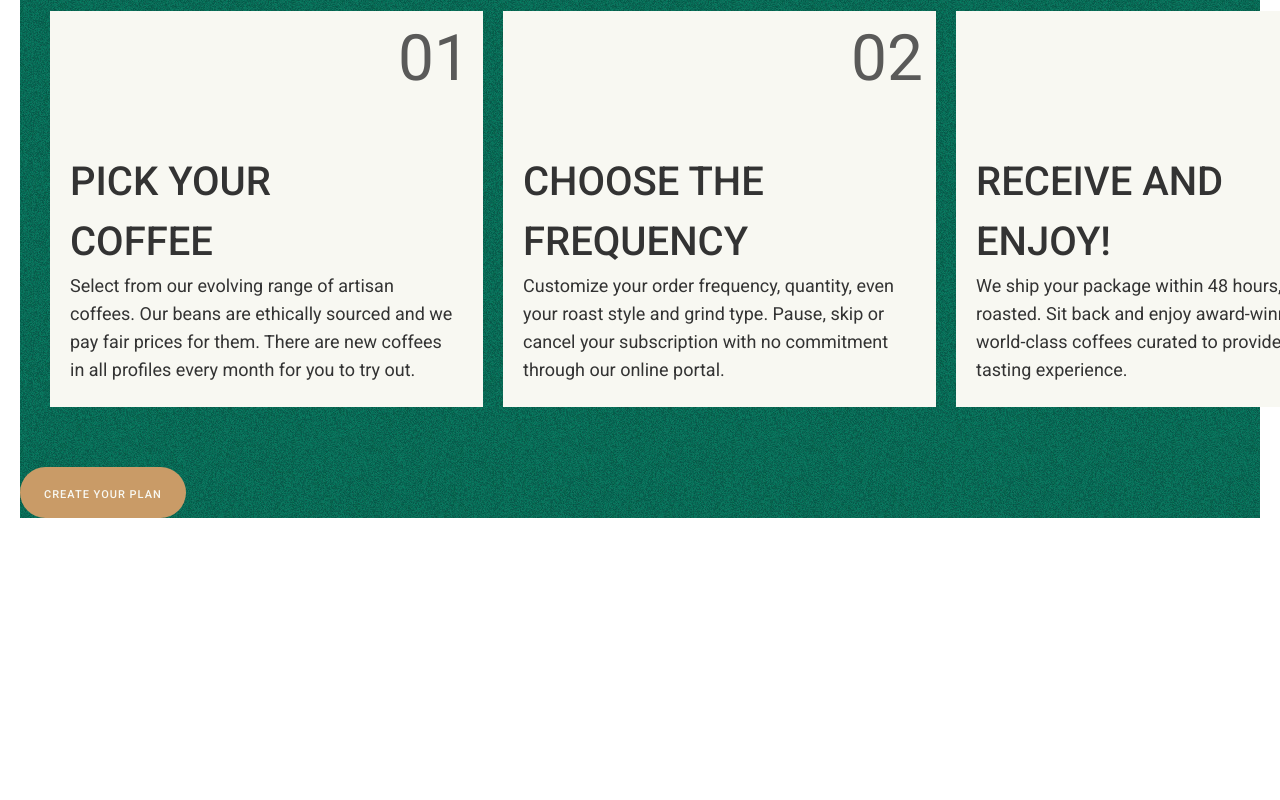
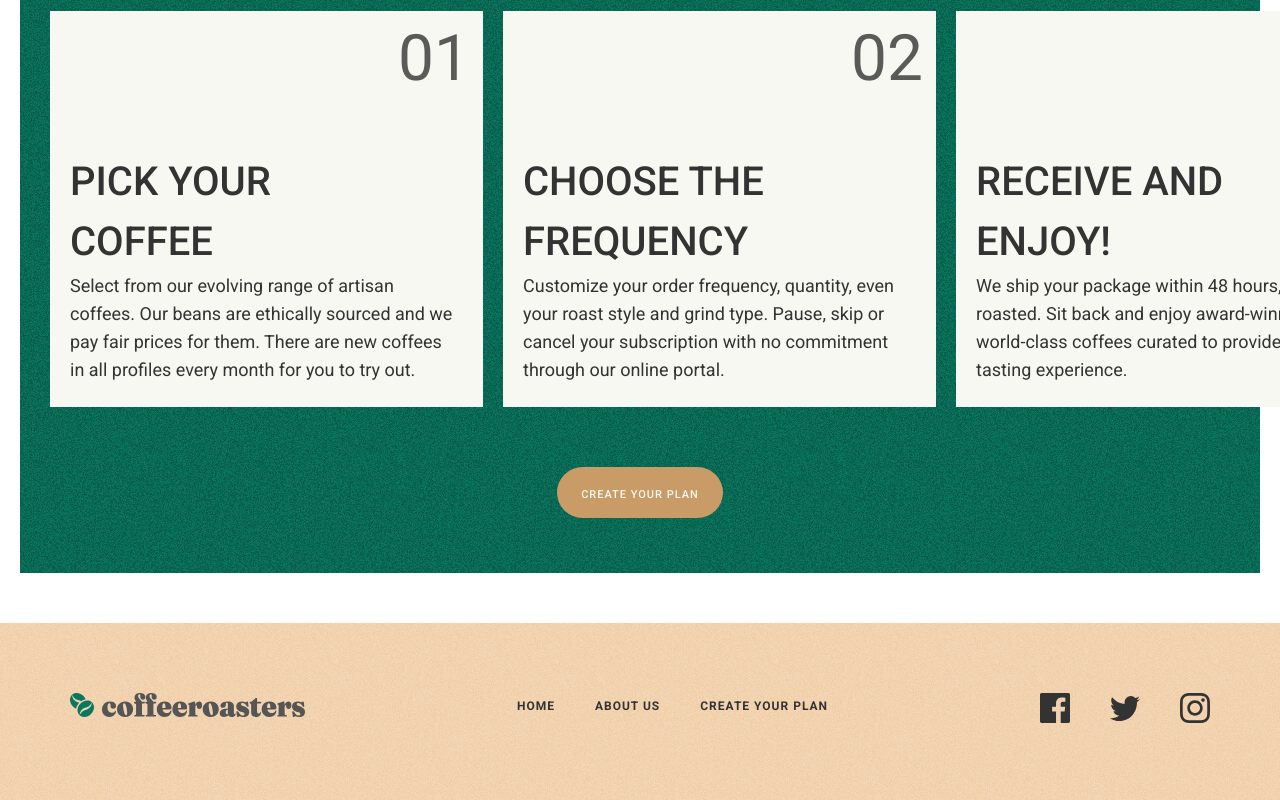
Before and after one commit to Sarvar-Dev/Coffee_roasters, a plain HTML site: page index.html in a window 1280 px wide. Shown: the part 4588-5388 px from the top of the page. Before the commit the page ends 5156 px from the top, so only its background shows below. Drawn offline with Linux system fonts and the light colour scheme.

Commit message:
add index.html page

```diff
--- a/css/style.css
+++ b/css/style.css
@@ -74,7 +74,6 @@ img{
 .button-brown{
     background-color:var(--brown);
     color:var(--main-color);
-    align-items:center;
 
 }
 .button-brown:hover{
@@ -341,12 +340,10 @@ opacity: 0.6;
 }
 
 /* INDEX-WORKS */
-
-.index-works {
-}
-
 .index-works-inner {
-    background-image:url("../img/index-works-bg.jpg")
+    background-image:url("../img/index-works-bg.jpg");
+    text-align: center;
+    height: 830px;
 }
 .index-works-heading {
     color: #FFF;
@@ -358,6 +355,7 @@ opacity: 0.6;
     margin: 0;
     padding-top: 50px;
     padding-bottom: 80px;
+
 }
 .index-works-list {
     display: flex;
@@ -366,6 +364,7 @@ opacity: 0.6;
     padding-right: 30px;
     padding-left: 30px;
     padding-bottom: 60px;
+    text-align: left;
 }
 .index-works-item {
     margin: 0;
@@ -422,10 +421,20 @@ opacity: 0.6;
     padding-right: 28px;
 
 }
-.button {
+.index-works-cta:focus{
+    outline-color: var(--brown);
 }
 
+/* FOOTER */
+.site-footer{
+    padding: 70px 50px;
+    background-image:url("../img/bg-picture.jpg");
 
+}
+.site-footer-container{
+    display:flex;
+    justify-content: space-between;
+}
 
 @media
 only screen and (-webkit-min-device-pixel-ratio: 2),
--- a/index.html
+++ b/index.html
@@ -147,11 +147,33 @@
                             </div>
                         </li>
                     </ul>
-                    <a class="button button-brown" href="#">Create your plan</a>
+                    <a class="index-works-cta button button-brown" href="#">Create your plan</a>
                 </div>
             </div>
         </section>
 
     </div>
+    <!-- FOOTER -->
+    <footer class="site-footer">
+            <div class=" site-footer-container container">
+                    <a href="index.html" class="site-footer-logo-link">
+                        <img class="site-footer-logo-img" src="img/logo-header.svg" alt="logo"></a>
+                    <div class="navbar footer-navbar">
+                        <ul class="navbar-item">
+                            <li class="navbar-item-li"><a class="navbar-item-link" href="#">Home</a></li>
+                            <li class="navbar-item-li"><a class="navbar-item-link" href="#">About us</a></li>
+                            <li class="navbar-item-li"><a class="navbar-item-link" href="#">create your plan</a></li>
+                        </ul>
+                    </div>
+                    <div class="socials">
+                        <ul class="navbar-item">
+                            <li class="navbar-item-li"><a class="navbar-item-link" href="#"><img class="site-footer-icon" src="img/facebook.svg" alt="facebook" width="30" height="30"></a></li>
+                            <li class="navbar-item-li"><a class="navbar-item-link" href="#"><img src="img/twitter.svg" alt="twitter" width="30" height="30"></a></li>
+                            <li class="navbar-item-li"><a class="navbar-item-link" href="#"><img src="img/instagram.svg" alt="instagram" width="30" height="30"></a></li>
+                        </ul>
+                    </div>
+                </div>
+    </footer>
+
 </body>
 </html>
```
Also changed, not shown: img/facebook.svg (added), img/instagram.svg (added), img/twitter.svg (added).
